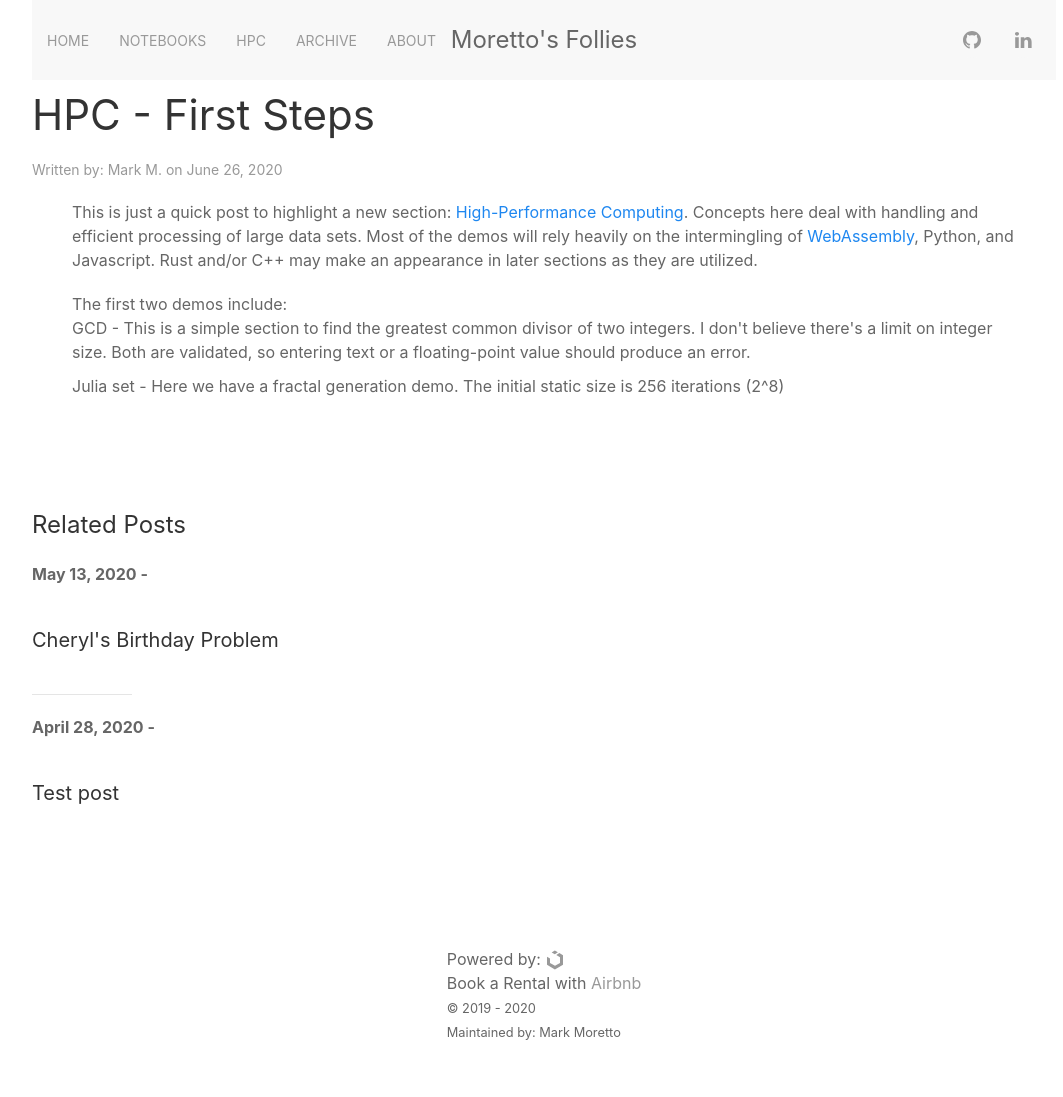
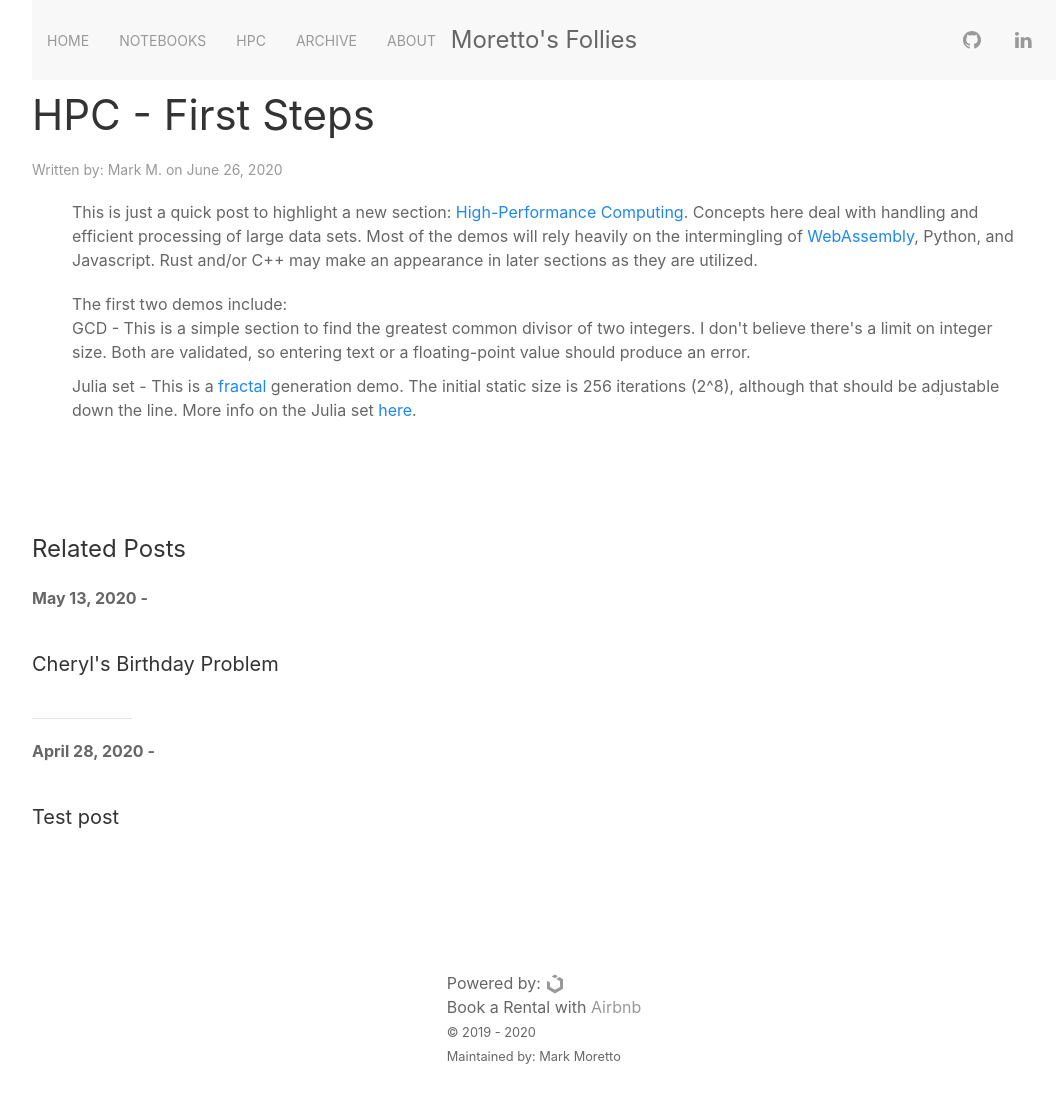
Before and after one commit to MarkMoretto/markmoretto.github.io, a Jekyll site: the page built from _posts/2020-06-26-hpc-first-steps.html, in a window 1280 px wide. Shown: the whole page, without its empty margins (96-1159 px from the left). Built offline with Jekyll 4.4.1, drawn with Linux system fonts in a browser that asks for light colours; before the commit the page ends 1073 px from its top, so only the background shows below that.

Commit message:
updaetd hpc blog post

```diff
--- a/_posts/2020-06-26-hpc-first-steps.html
+++ b/_posts/2020-06-26-hpc-first-steps.html
@@ -19,7 +19,7 @@ tags: [python, wasm, javascript, hpc]
         The first two demos include:
         <ul class="uk-list uk-list-disc">
             <li>GCD - This is a simple section to find the greatest common divisor of two integers. I don't believe there's a limit on integer size. Both are validated, so entering text or a floating-point value should produce an error.</li>
-            <li>Julia set - Here we have a fractal generation demo.  The initial static size is 256 iterations (2^8)</li>
+            <li>Julia set - This is a <a href="https://en.wikipedia.org/wiki/Fractal", target="_blank">fractal</a> generation demo.  The initial static size is 256 iterations (2^8), although that should be adjustable down the line.  More info on the Julia set <a href="https://en.wikipedia.org/wiki/Julia_set" target="_blank">here</a>.</li>
         </ul>
     </div>
 </div>
```
